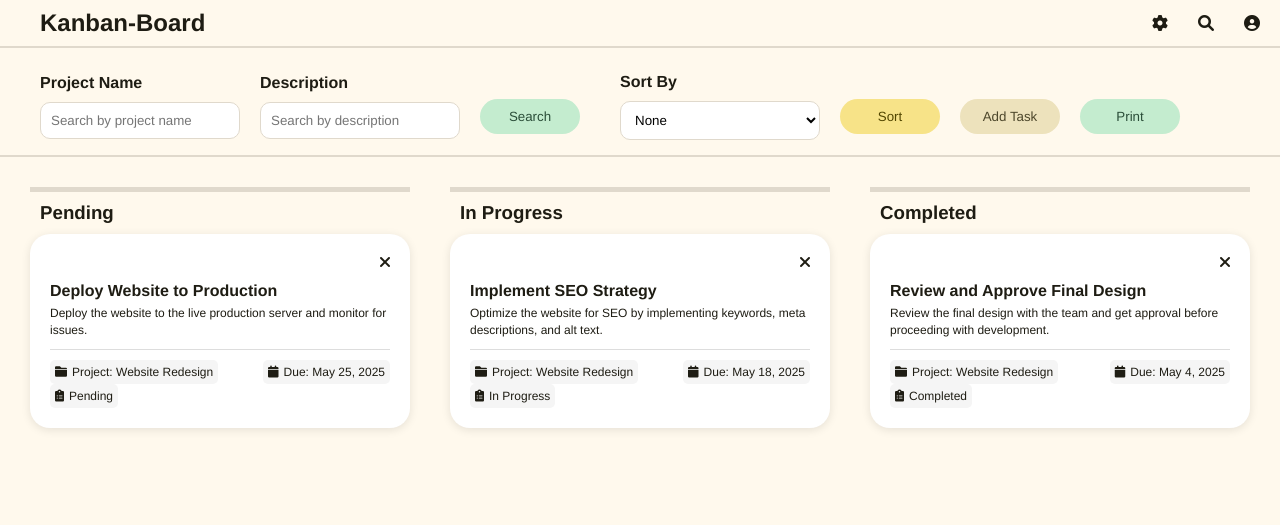
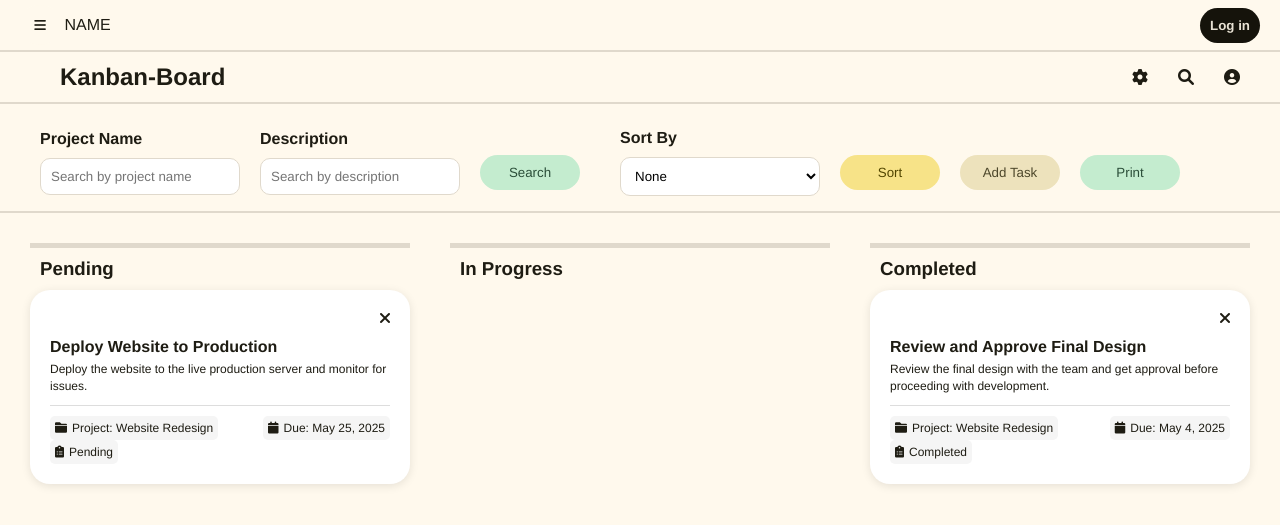
Before and after one commit to AnuraagDeshpande/SoftwareSuperProject_repo, a PHP site: page /SE_REPO/kanban_board.html in a window 1280 px wide. Shown: the top 525 px of the page. Run offline with PHP 8.4, Linux system fonts and the light colour scheme; some libraries are stand-ins or nearby versions.

Commit message:
Updated kanban_board

```diff
--- a/kanban_board.html
+++ b/kanban_board.html
@@ -1,18 +1,31 @@
 <!DOCTYPE html>
 <html lang="en">
+
 <head>
     <meta charset="UTF-8">
     <meta name="viewport" content="width=device-width, initial-scale=1.0">
     <title>Kanban Board</title>
     <link rel="stylesheet" href="styles/kanban_board.css">
     <link rel="stylesheet" href="styles/main.css">
+    <link href="styles/sidebar.css" rel="stylesheet"/>
+    <link href="styles/navbar.css" rel="stylesheet"/>
     <link rel="stylesheet" href="https://cdnjs.cloudflare.com/ajax/libs/font-awesome/6.0.0-beta3/css/all.min.css">
 </head>
 
 <body>
+    <div class="navbar">
+        <!--javaScript-->
+    </div>
 
-    <script src="scripts/kanban_board.js"></script>
-    <script src="https://cdn.jsdelivr.net/npm/html2pdf.js/dist/html2pdf.bundle.min.js"></script>
+    <div class="page-body">
+        <!--SIDEBAR CODE-->
+        <div class="sidebar">
+            <!--javaScript-->
+        </div>
+
+        <script src="scripts/kanban_board.js"></script>
+        <script type="module" src="scripts/navigation.js"></script>
+        <script src="https://cdn.jsdelivr.net/npm/html2pdf.js/dist/html2pdf.bundle.min.js"></script>
 
 </body>
 
--- a/scripts/kanban_board.js
+++ b/scripts/kanban_board.js
@@ -1,6 +1,6 @@
 document.addEventListener('DOMContentLoaded', function () {
     let tasks = [
-        { id: 1, title: "Implement SEO Strategy", description: "Optimize the website for SEO by implementing keywords, meta descriptions, and alt text.", project: "Website Redesign", deadline: "May 18, 2025", status: "In Progress" },
+        //{ id: 1, title: "Implement SEO Strategy", description: "Optimize the website for SEO by implementing keywords, meta descriptions, and alt text.", project: "Website Redesign", deadline: "May 18, 2025", status: "In Progress" },
         { id: 2, title: "Deploy Website to Production", description: "Deploy the website to the live production server and monitor for issues.", project: "Website Redesign", deadline: "May 25, 2025", status: "Pending" },
         { id: 3, title: "Review and Approve Final Design", description: "Review the final design with the team and get approval before proceeding with development.", project: "Website Redesign", deadline: "May 4, 2025", status: "Completed" }
     ];
--- a/styles/gantt_chart.css
+++ b/styles/gantt_chart.css
@@ -1,3 +1,4 @@
+
 .navbar {
     display: flex;
     justify-content: space-between;
```
